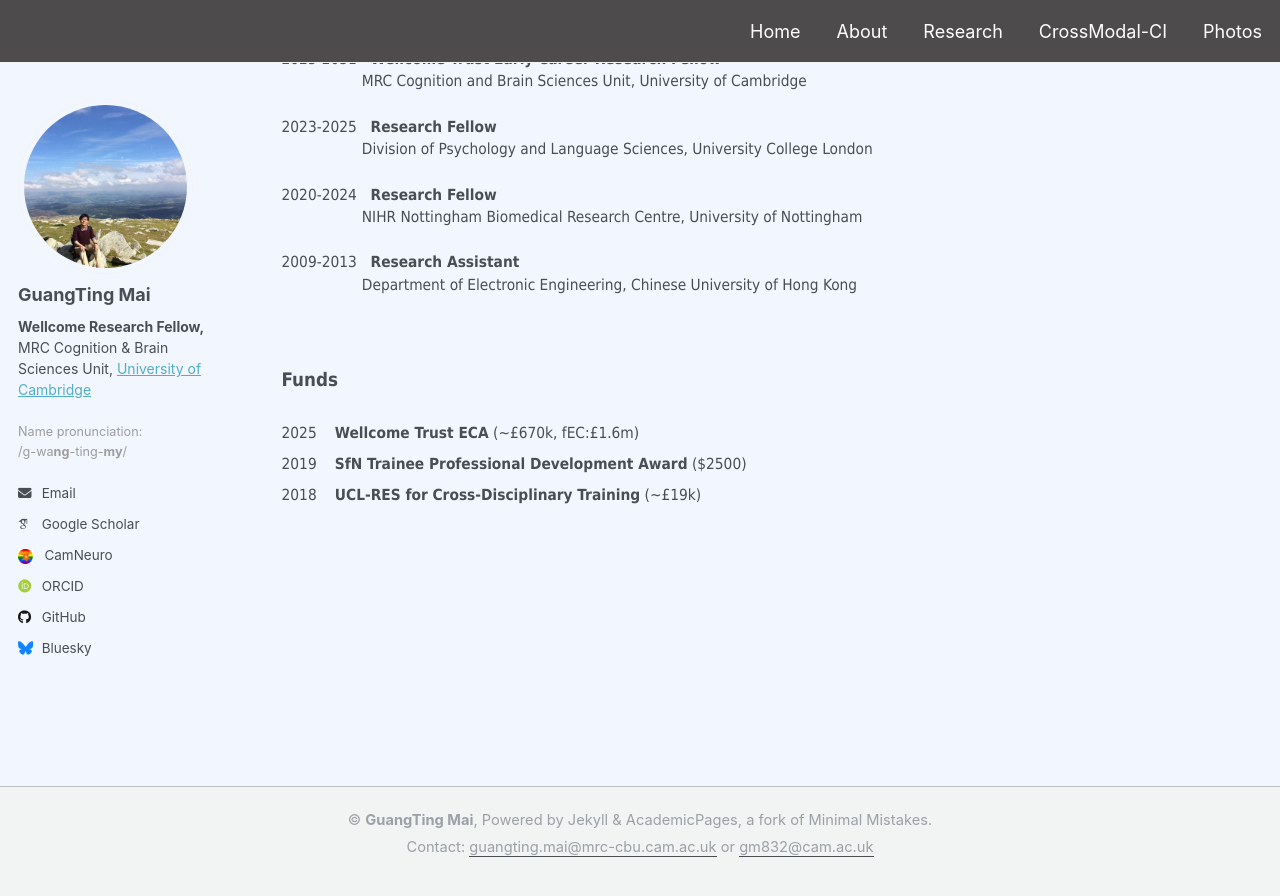
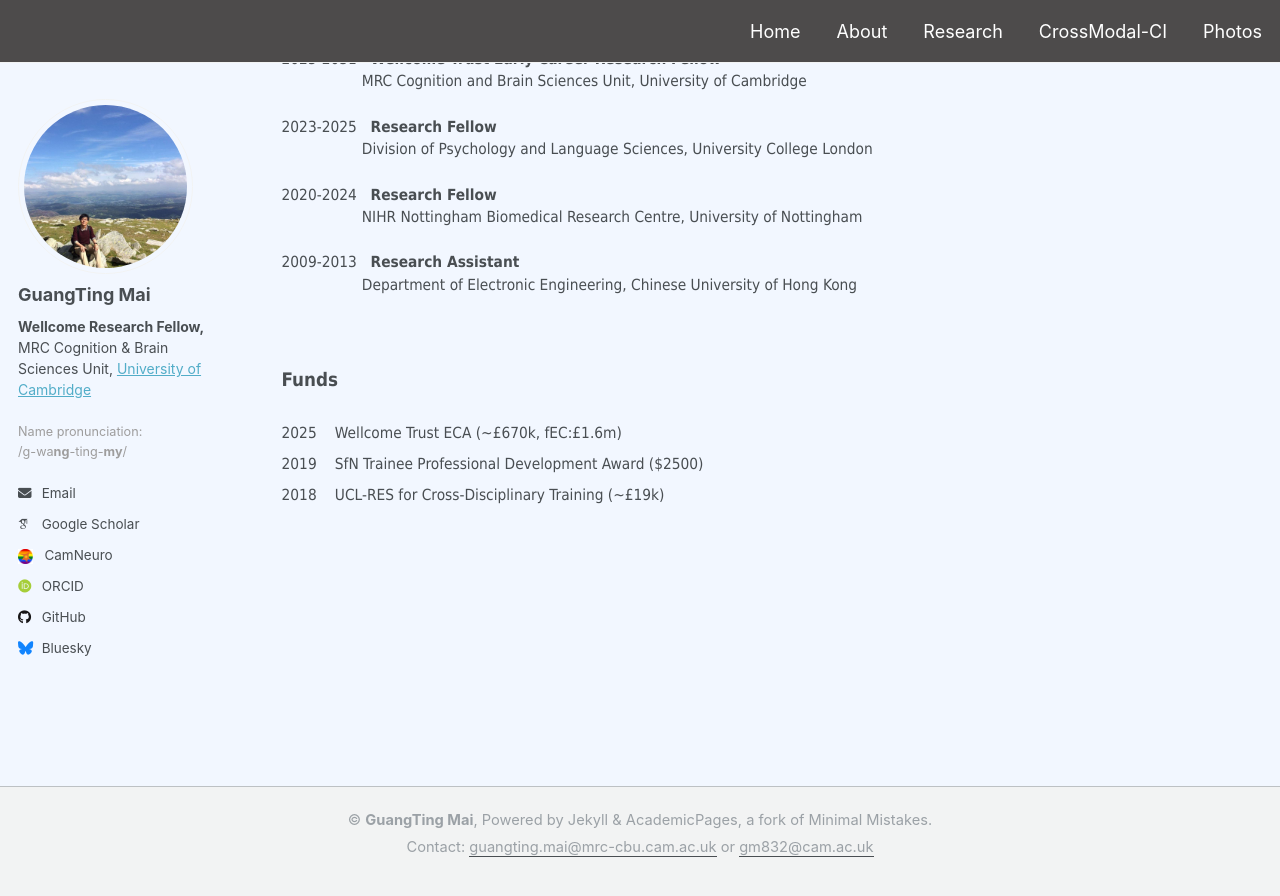
Before and after one commit to guangtingmai/guangtingmai.github.io, a Jekyll site: the page built from _pages/about.html, in a window 1280 px wide and 900 px high, scrolled down 896 px. Shown: the top 896 px of the window. Built offline with Jekyll 4.4.1, drawn with Linux system fonts in a browser that asks for light colours; some web fonts are replaced.

Commit message:
Update about.html

```diff
--- a/_pages/about.html
+++ b/_pages/about.html
@@ -54,7 +54,7 @@ author_profile: true
 <br>
 <p><span style="font-size: 14pt;font-family: Tahoma;line-height: 1.6;display: block"><strong>Funds</strong></span></p>
 <p>
-  <span style="font-size: 11.5pt;font-family: Tahoma;line-height: 2;display: block;">2025 &emsp;<strong>Wellcome Trust ECA</strong> (~£670k, fEC:£1.6m)</span>
-  <span style="font-size: 11.5pt;font-family: Tahoma;line-height: 2;display: block;">2019 &emsp;<strong>SfN Trainee Professional Development Award</strong> ($2500)</span>
-  <span style="font-size: 11.5pt;font-family: Tahoma;line-height: 2;display: block;">2018 &emsp;<strong>UCL-RES for Cross-Disciplinary Training</strong> (~£19k)</span>
+  <span style="font-size: 11.5pt;font-family: Tahoma;line-height: 2;display: block;">2025 &emsp;Wellcome Trust ECA (~£670k, fEC:£1.6m)</span>
+  <span style="font-size: 11.5pt;font-family: Tahoma;line-height: 2;display: block;">2019 &emsp;SfN Trainee Professional Development Award ($2500)</span>
+  <span style="font-size: 11.5pt;font-family: Tahoma;line-height: 2;display: block;">2018 &emsp;UCL-RES for Cross-Disciplinary Training (~£19k)</span>
 </p>
```
